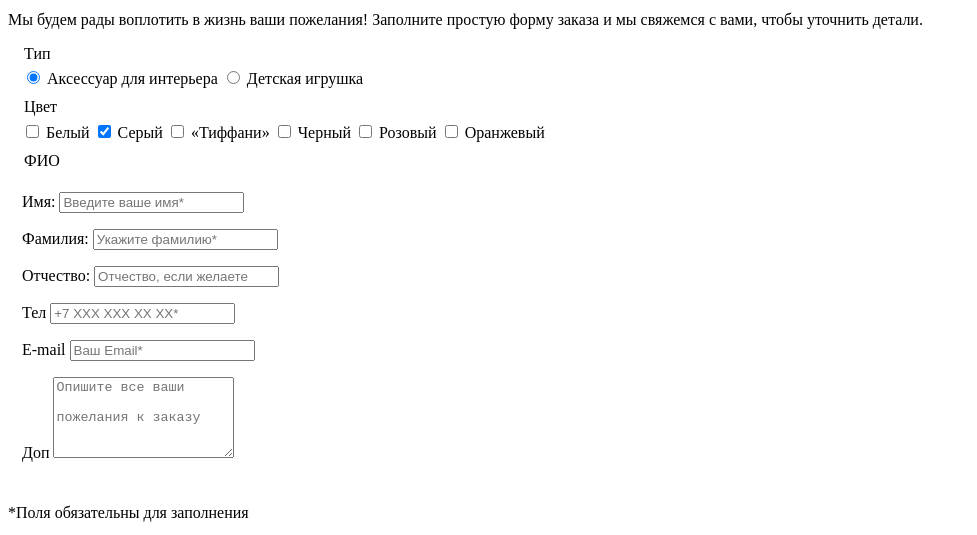
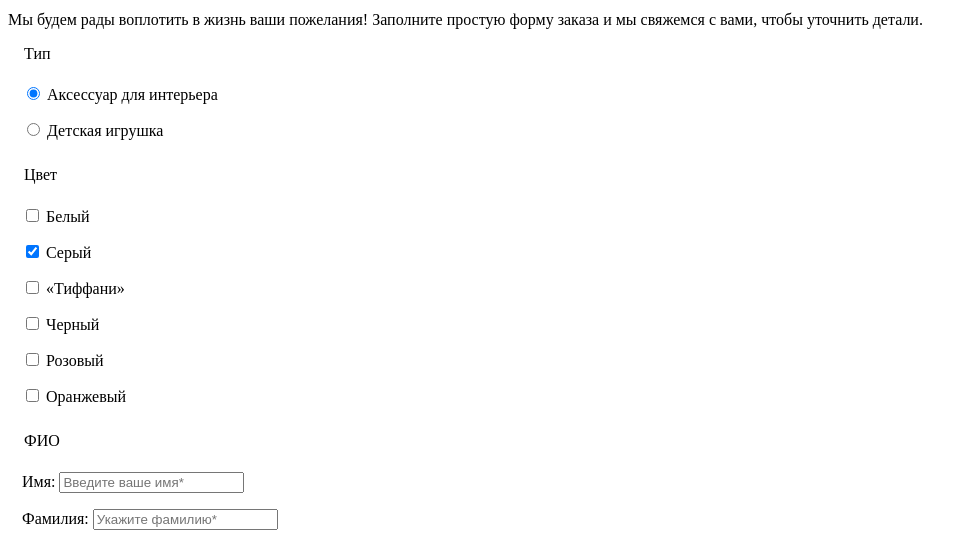
Before and after one commit to Svetlana-Gubina/369637-mishka-16, a website: page source/form.html in a window 1280 px wide. Shown: the part 265-800 px from the top of the page, without its empty margins (0-977 px from the left). Drawn offline with Linux system fonts and the light colour scheme.

Commit message:
Add wrappers to form (form.index)

```diff
--- a/source/form.html
+++ b/source/form.html
@@ -34,27 +34,48 @@
           <form class="order__form" action="https://echo.htmlacademy.ru" method="post">
               <fieldset class="order__form-fieldset" style="border: 0;">
                  <legend class="order__form-legend">Тип</legend>
+                 <p class="order__form-field">
                     <input class="order__form-input order__form-radio" id="accessory" type="radio" name="type" value="Аксессуар для
                     интерьера" checked>
-                 <label class="order__form-label" for="accessory">Аксессуар для
-                 интерьера</label>
+                    <label class="order__form-label" for="accessory">Аксессуар для интерьера</label>
+                 </p>
+                 <p class="order__form-field">
                     <input class="order__form-input order__form-radio" id="toy" type="radio" name="type" value="Детская игрушка">
                     <label class="order__form-label" for="toy">Детская игрушка</label>
+                 </p>
               </fieldset>
               <fieldset class="order__form-fieldset" style="border: 0;">
                  <legend class="order__form-legend">Цвет</legend>
+                 <p class="order__form-field">
                     <input class="order__form-input order__form-checkbox" id="white" type="checkbox" name="white" value="Белый">
                     <label class="order__form-label" for="white">Белый</label>
+                 </p>
+
+                 <p class="order__form-field">
                     <input class="order__form-input order__form-checkbox" id="grey" type="checkbox" name="grey" value="Серый" checked>
                     <label class="order__form-label" for="grey">Серый</label>
+                 </p>
+
+                 <p class="order__form-field">
                     <input class="order__form-input order__form-checkbox" id="tiffani" type="checkbox" name="tiffani" value="«Тиффани»">
                     <label class="order__form-label" for="tiffani">«Тиффани»</label>
+                 </p>
+
+                 <p class="order__form-field">
                     <input class="order__form-input order__form-checkbox" id="black" type="checkbox" name="black" value="Черный">
                     <label class="order__form-label" for="black">Черный</label>
+                 </p>
+
+                 <p class="order__form-field">
                     <input class="order__form-input order__form-checkbox" id="pink" type="checkbox" name="pink" value="Розовый">
                     <label class="order__form-label" for="pink">Розовый</label>
+                 </p>
+
+                 <p class="order__form-field">
                     <input class="order__form-input order__form-checkbox" id="orange" type="checkbox" name="orange" value="Оранжевый">
                     <label class="order__form-label" for="orange">Оранжевый</label>
+                 </p>
+
               </fieldset>
               <fieldset class="order__form-fieldset" style="border: 0;">
                  <legend class="order__form-legend">ФИО</legend>
```
Lines whose indentation alone changed are shown as unchanged.
